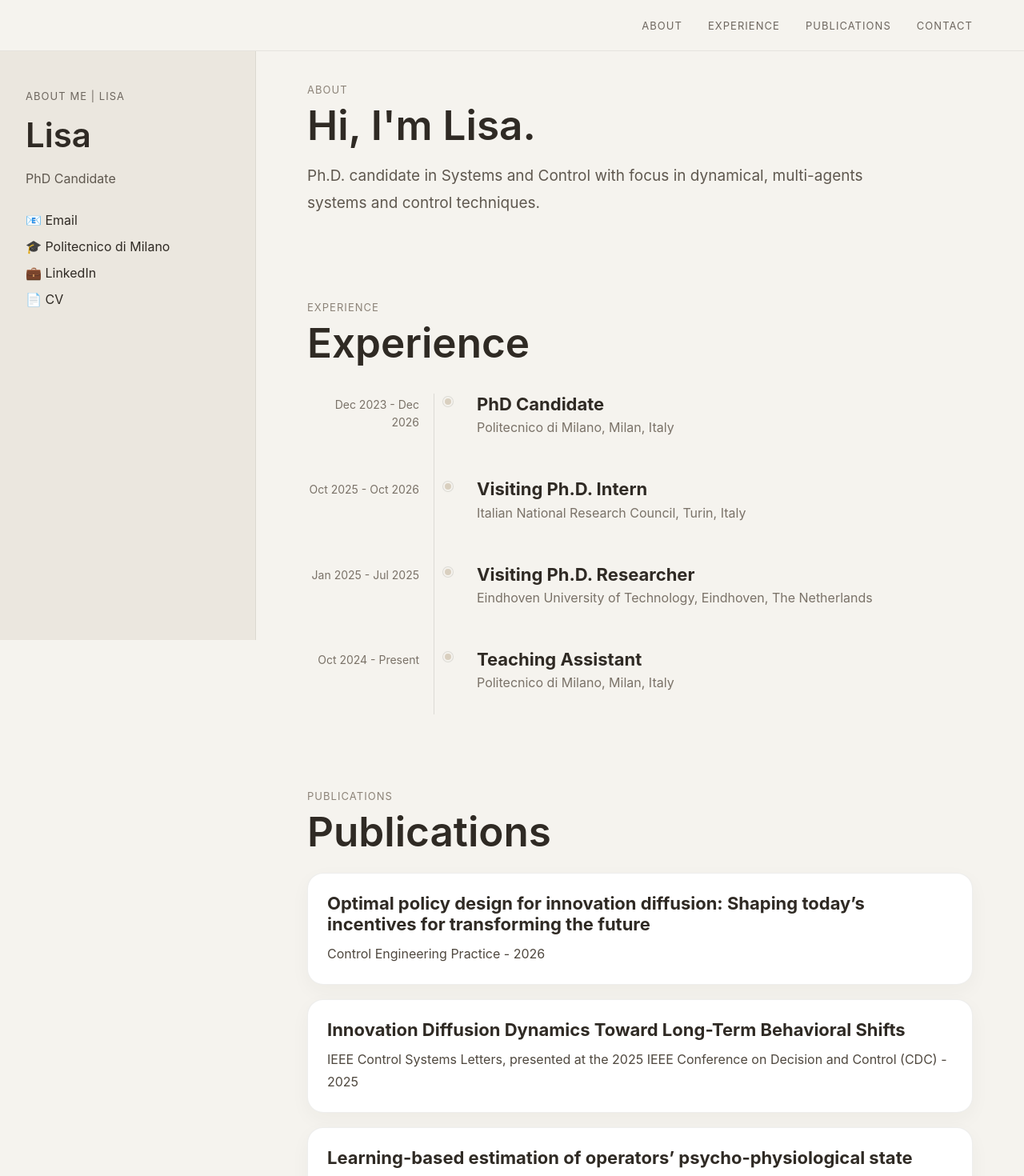
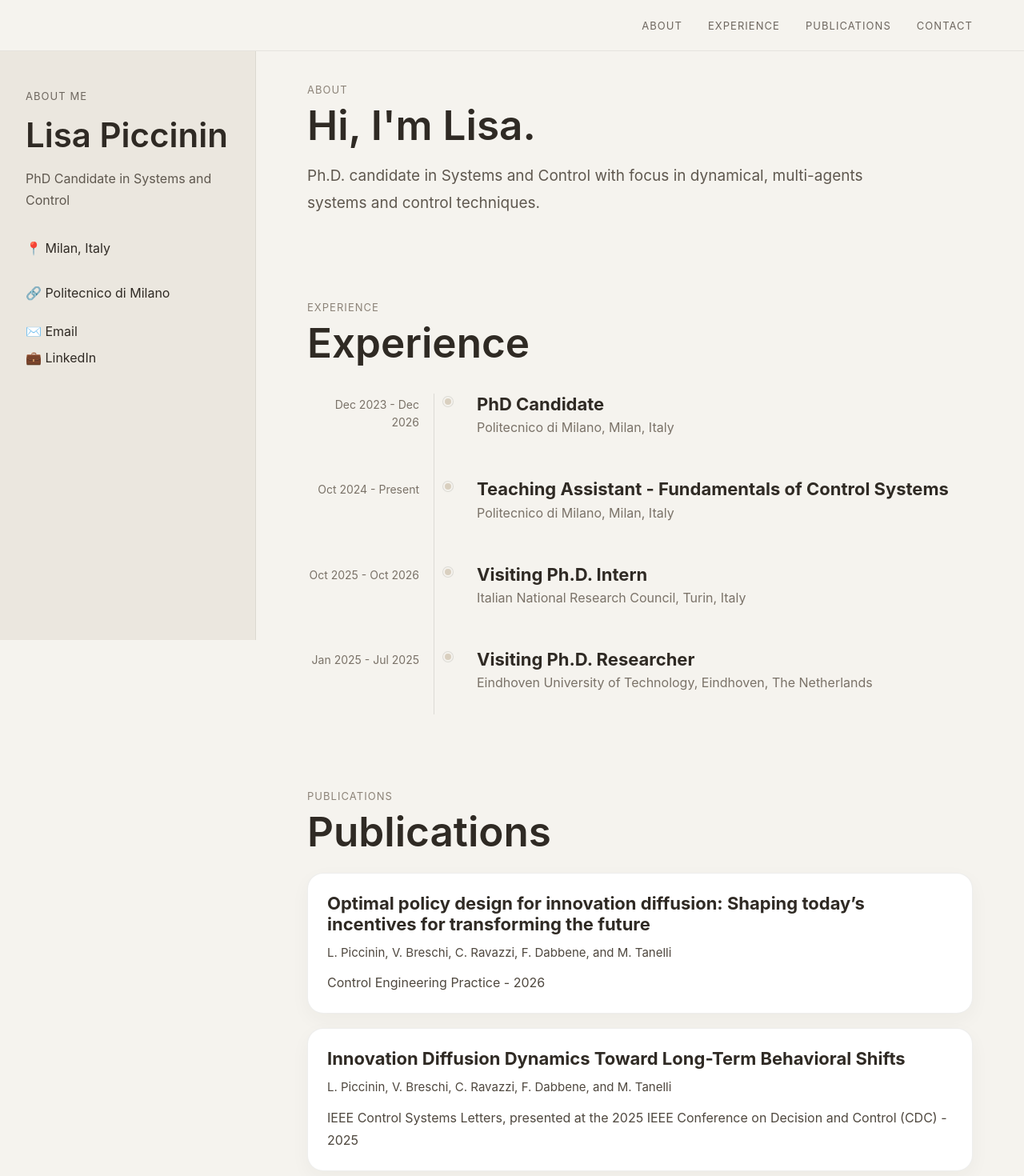
Before and after one commit to LisaPi1/my-portfolio, a React (Vite) app: page / in a window 1280 px wide. Shown: the top 1470 px of the page at 80% size. Built offline with nearby package versions, Linux system fonts and the light colour scheme.

Commit message:
add other info on publications

```diff
--- a/src/App.css
+++ b/src/App.css
@@ -182,6 +182,13 @@ a {
   border-radius: 20px;
   padding: 24px;
   box-shadow: 0 8px 24px rgba(47, 42, 36, 0.04);
+}
+
+.publication-authors {
+  margin: 8px 0 0;
+  line-height: 1.7;
+  color: #4f483f;
+  font-size: 15px;
 }
 
 .card h3 {
--- a/src/App.jsx
+++ b/src/App.jsx
@@ -5,6 +5,12 @@ const experiences = [
     role: "PhD Candidate",
     place: "Politecnico di Milano, Milan, Italy",
     date: "Dec 2023 - Dec 2026",
+    text: ""
+  },
+  {
+    role: "Teaching Assistant - Fundamentals of Control Systems",
+    place: "Politecnico di Milano, Milan, Italy",
+    date: "Oct 2024 - Present",
     text: ""
   },
   {
@@ -19,29 +25,26 @@ const experiences = [
     date: "Jan 2025 - Jul 2025",
     text: ""
   },
-  {
-    role: "Teaching Assistant",
-    place: "Politecnico di Milano, Milan, Italy",
-    date: "Oct 2024 - Present",
-    text: ""
-  }
 ];
 
 const publications = [
     {
     title: "Optimal policy design for innovation diffusion: Shaping today’s incentives for transforming the future",
+    authors: "L. Piccinin, V. Breschi, C. Ravazzi, F. Dabbene, and M. Tanelli",
     journal: "Control Engineering Practice",
     year: "2026",
     link: "https://www.sciencedirect.com/science/article/pii/S096706612600198X"
   },
   {
     title: "Innovation Diffusion Dynamics Toward Long-Term Behavioral Shifts",
+    authors: "L. Piccinin, V. Breschi, C. Ravazzi, F. Dabbene, and M. Tanelli",
     journal: "IEEE Control Systems Letters, presented at the 2025 IEEE Conference on Decision and Control (CDC)",
     year: "2025",
     link: "https://ieeexplore.ieee.org/abstract/document/11029080"
   },
   {
     title: "Learning-based estimation of operators’ psycho-physiological state",
+    authors: "L. Piccinin, J. Leoni, E. Villa, S. Milani, V. Breschi, M. Tanelli, M. Colavincenzo, and S. Martorana",
     journal: "Expert Systems with Applications",
     year: "2025",
     link: "https://www.sciencedirect.com/science/article/pii/S0957417425007195"
@@ -61,6 +64,7 @@ export default function App() {
       </header>
 
       <div className="layout">
+          {/*
         <aside className="sidebar">
           <div className="sidebar-inner">
             <p className="small-label">About me | Lisa</p>
@@ -78,6 +82,39 @@ export default function App() {
                 💼 LinkedIn
               </a>
               <a href="#">📄 CV</a>
+            </nav>
+          </div>
+        </aside>
+        */}
+
+        <aside className="sidebar">
+          <div className="sidebar-inner">
+            <p className="small-label">About me</p>
+
+            <h1>Lisa Piccinin</h1>
+
+            <p className="intro">
+              PhD Candidate in Systems and Control
+            </p>
+
+            <p className="location">📍 Milan, Italy</p>
+
+            <div className="affiliation">
+              <a
+                href="https://www.polimi.it/"
+                target="_blank"
+                rel="noreferrer"
+                className="affiliation-link"
+              >
+                🔗 Politecnico di Milano
+              </a>
+            </div>
+
+            <nav className="contact-list">
+              <a href="mailto:lisa.piccinin@polimi.it">✉️ Email</a>
+              <a href="https://www.linkedin.com/in/lisapiccinin" target="_blank" rel="noreferrer">
+            💼 LinkedIn
+              </a>
             </nav>
           </div>
         </aside>
@@ -126,6 +163,9 @@ export default function App() {
                       {pub.title}
                     </a>
                   </h3>
+
+                  <p className="publication-authors">{pub.authors}</p>
+
                   <p className="muted">
                     {pub.journal} - {pub.year}
                   </p>
```
